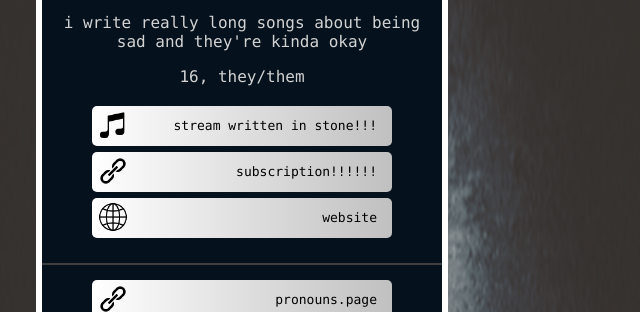
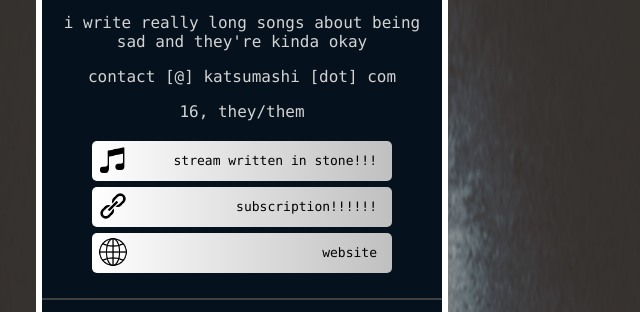
Before and after one commit to katsumashi/katsumashi.github.io, a plain HTML site: page index.html in a window 1280 px wide. Shown: the part 263-575 px from the top of the page, without its empty margins (398-1038 px from the left). Drawn offline with Linux system fonts and the light colour scheme.

Commit message:
added business email

```diff
--- a/index.html
+++ b/index.html
@@ -21,6 +21,7 @@
             <!-- gock and balls and also gay t4t sex? making out sex? listening to music!!! ...cuddling...? -->
             <p>experimental post-pop, songwriter, screenwriter (kinda)<br></p>
             <p>i write really long songs about being sad and they're kinda okay</p>
+            <p>contact [@] katsumashi [dot] com</p>
             <p id="agediv"></p>
 
             <div class="buttons1div">
```
